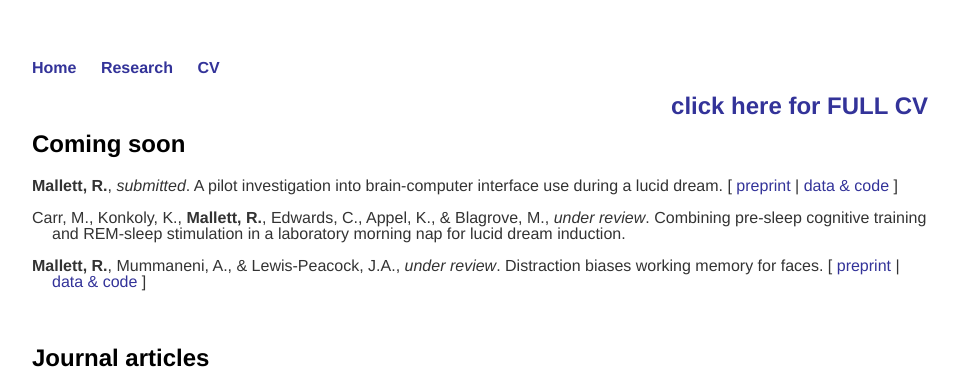
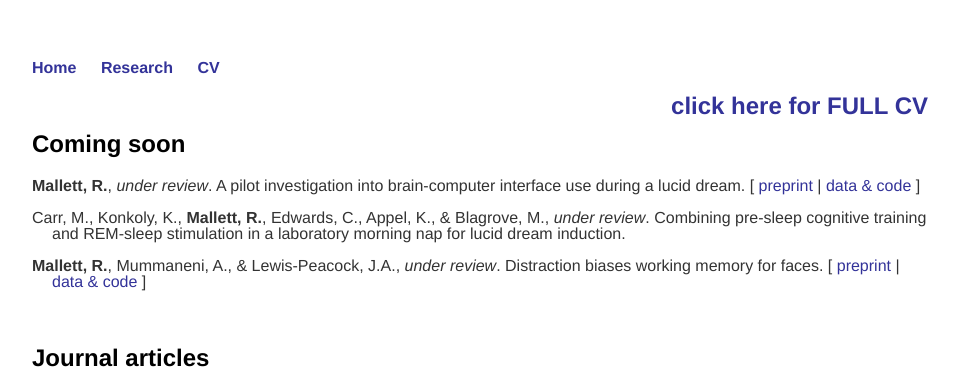
Before and after one commit to remrama/remrama.github.io, a Jekyll site: the page built from cv/index.html, in a window 1280 px wide. Shown: the top 369 px of the page, without its empty margins (160-1119 px from the left). Built offline with Jekyll 4.4.1, drawn with Linux system fonts in a browser that asks for light colours.

Commit message:
bci pilot out for review :)

```diff
--- a/cv/index.html
+++ b/cv/index.html
@@ -11,7 +11,7 @@ title: Remy's CV
     <h2>Coming soon</h2>
 
     <p class="hanging">
-        <strong>Mallett, R.</strong>, <em>submitted</em>. A pilot investigation into brain-computer interface use during a lucid dream. [ <a href="https://doi.org/10.31219/osf.io/my3tq">preprint</a> | <a href="https://osf.io/mr7hf/">data & code</a> ]
+        <strong>Mallett, R.</strong>, <em>under review</em>. A pilot investigation into brain-computer interface use during a lucid dream. [ <a href="https://doi.org/10.31219/osf.io/my3tq">preprint</a> | <a href="https://osf.io/mr7hf/">data & code</a> ]
     </p>
     <p class="hanging">
         Carr, M., Konkoly, K., <strong>Mallett, R.</strong>, Edwards, C., Appel, K., & Blagrove, M., <em>under review</em>. Combining pre-sleep cognitive training and REM-sleep stimulation in a laboratory morning nap for lucid dream induction.
```
